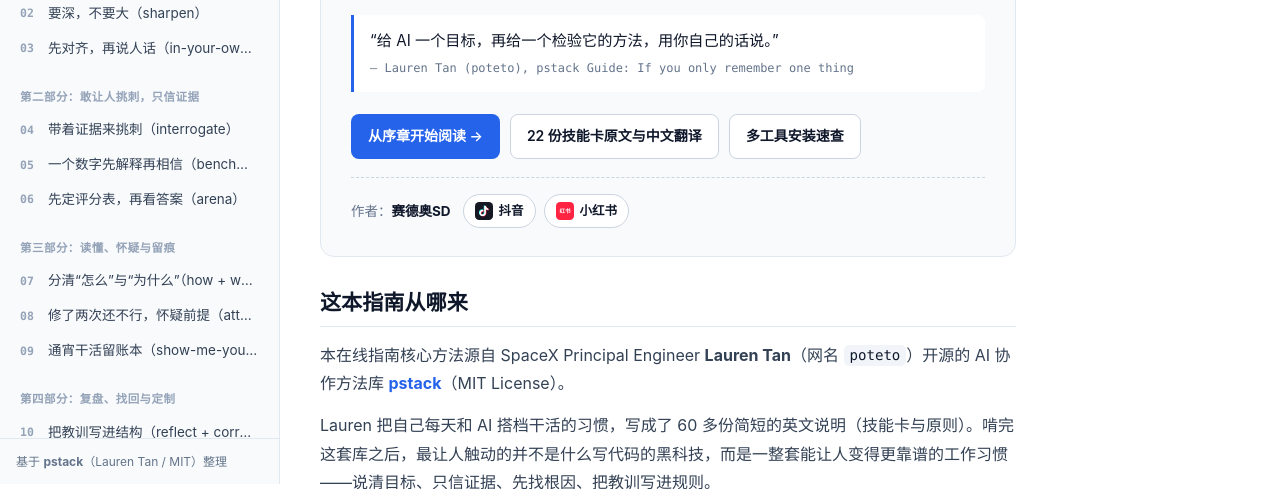
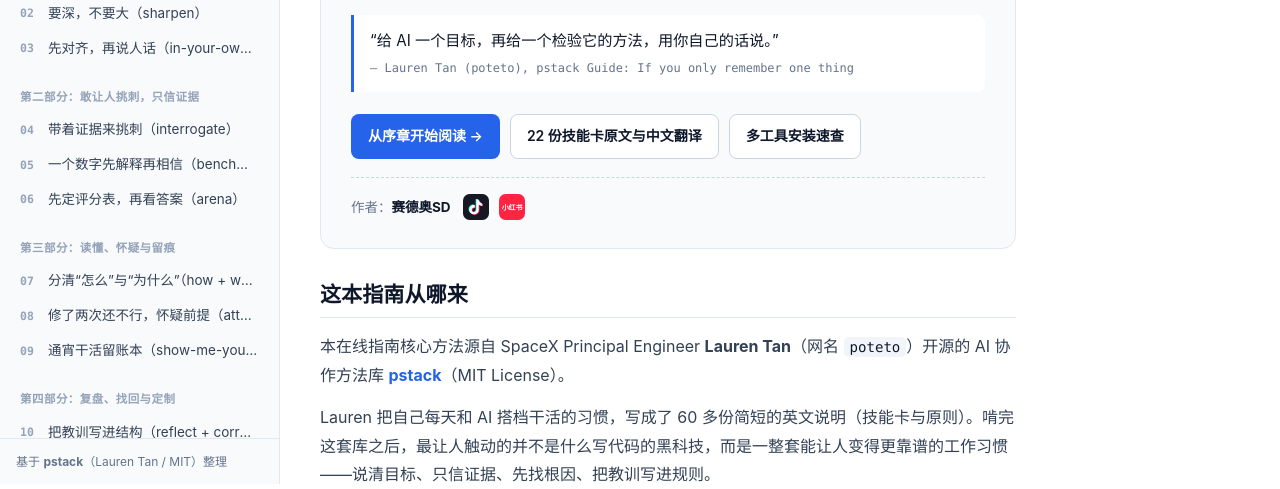
Before and after one commit to saideao/ai-collab, a plain HTML site: page index.html in a window 1280 px wide. Shown: the part 316-805 px from the top of the page. Drawn offline with Linux system fonts and the light colour scheme.

Commit message:
docs: update

```diff
--- a/app.js
+++ b/app.js
@@ -436,29 +436,23 @@
                 <div class="social-links">
                   ${
                     DATA.book.socials && DATA.book.socials.douyin
-                      ? `<a class="social-btn social-douyin" href="${esc(DATA.book.socials.douyin)}" target="_blank" rel="noopener noreferrer" title="访问赛德奥SD 的抖音主页">
-                          <span class="social-icon" aria-hidden="true">
-                            <svg width="18" height="18" viewBox="0 0 24 24" fill="none">
-                              <rect width="24" height="24" rx="5.5" fill="#161823"/>
-                              <path d="M16.6 8.2c-1.1-.6-1.9-1.7-2.1-3h-2.1v9.4c0 1.2-1 2.2-2.2 2.2s-2.2-1-2.2-2.2 1-2.2 2.2-2.2c.2 0 .5 0 .7.1V10.3c-.2 0-.5-.1-.7-.1-2.4 0-4.3 1.9-4.3 4.3s1.9 4.3 4.3 4.3 4.3-1.9 4.3-4.3V9.7c.9.7 2 1.1 3.2 1.1V8.7c-.4 0-.8-.2-1.1-.5z" fill="#25F4EE" transform="translate(-0.7,-0.5)"/>
-                              <path d="M16.6 8.2c-1.1-.6-1.9-1.7-2.1-3h-2.1v9.4c0 1.2-1 2.2-2.2 2.2s-2.2-1-2.2-2.2 1-2.2 2.2-2.2c.2 0 .5 0 .7.1V10.3c-.2 0-.5-.1-.7-.1-2.4 0-4.3 1.9-4.3 4.3s1.9 4.3 4.3 4.3 4.3-1.9 4.3-4.3V9.7c.9.7 2 1.1 3.2 1.1V8.7c-.4 0-.8-.2-1.1-.5z" fill="#FE2C55" transform="translate(0.7,0.5)"/>
-                              <path d="M16.6 8.2c-1.1-.6-1.9-1.7-2.1-3h-2.1v9.4c0 1.2-1 2.2-2.2 2.2s-2.2-1-2.2-2.2 1-2.2 2.2-2.2c.2 0 .5 0 .7.1V10.3c-.2 0-.5-.1-.7-.1-2.4 0-4.3 1.9-4.3 4.3s1.9 4.3 4.3 4.3 4.3-1.9 4.3-4.3V9.7c.9.7 2 1.1 3.2 1.1V8.7c-.4 0-.8-.2-1.1-.5z" fill="#FFFFFF"/>
-                            </svg>
-                          </span>
-                          <span>抖音</span>
+                      ? `<a class="social-icon-link" href="${esc(DATA.book.socials.douyin)}" target="_blank" rel="noopener noreferrer" aria-label="抖音主页" title="抖音：赛德奥SD">
+                          <svg width="26" height="26" viewBox="0 0 24 24" fill="none" aria-hidden="true">
+                            <rect width="24" height="24" rx="6" fill="#161823"/>
+                            <path d="M16.6 8.2c-1.1-.6-1.9-1.7-2.1-3h-2.1v9.4c0 1.2-1 2.2-2.2 2.2s-2.2-1-2.2-2.2 1-2.2 2.2-2.2c.2 0 .5 0 .7.1V10.3c-.2 0-.5-.1-.7-.1-2.4 0-4.3 1.9-4.3 4.3s1.9 4.3 4.3 4.3 4.3-1.9 4.3-4.3V9.7c.9.7 2 1.1 3.2 1.1V8.7c-.4 0-.8-.2-1.1-.5z" fill="#25F4EE" transform="translate(-0.7,-0.5)"/>
+                            <path d="M16.6 8.2c-1.1-.6-1.9-1.7-2.1-3h-2.1v9.4c0 1.2-1 2.2-2.2 2.2s-2.2-1-2.2-2.2 1-2.2 2.2-2.2c.2 0 .5 0 .7.1V10.3c-.2 0-.5-.1-.7-.1-2.4 0-4.3 1.9-4.3 4.3s1.9 4.3 4.3 4.3 4.3-1.9 4.3-4.3V9.7c.9.7 2 1.1 3.2 1.1V8.7c-.4 0-.8-.2-1.1-.5z" fill="#FE2C55" transform="translate(0.7,0.5)"/>
+                            <path d="M16.6 8.2c-1.1-.6-1.9-1.7-2.1-3h-2.1v9.4c0 1.2-1 2.2-2.2 2.2s-2.2-1-2.2-2.2 1-2.2 2.2-2.2c.2 0 .5 0 .7.1V10.3c-.2 0-.5-.1-.7-.1-2.4 0-4.3 1.9-4.3 4.3s1.9 4.3 4.3 4.3 4.3-1.9 4.3-4.3V9.7c.9.7 2 1.1 3.2 1.1V8.7c-.4 0-.8-.2-1.1-.5z" fill="#FFFFFF"/>
+                          </svg>
                         </a>`
                       : ""
                   }
                   ${
                     DATA.book.socials && DATA.book.socials.xiaohongshu
-                      ? `<a class="social-btn social-xhs" href="${esc(DATA.book.socials.xiaohongshu)}" target="_blank" rel="noopener noreferrer" title="访问赛德奥SD 的小红书主页">
-                          <span class="social-icon" aria-hidden="true">
-                            <svg width="18" height="18" viewBox="0 0 24 24" fill="none">
-                              <rect width="24" height="24" rx="5.5" fill="#FF2442"/>
-                              <text x="12" y="15.2" text-anchor="middle" fill="#FFFFFF" font-size="7.4" font-weight="800" font-family="-apple-system, BlinkMacSystemFont, PingFang SC, sans-serif">红书</text>
-                            </svg>
-                          </span>
-                          <span>小红书</span>
+                      ? `<a class="social-icon-link" href="${esc(DATA.book.socials.xiaohongshu)}" target="_blank" rel="noopener noreferrer" aria-label="小红书主页" title="小红书：赛德奥SD">
+                          <svg width="26" height="26" viewBox="0 0 32 32" fill="none" aria-hidden="true">
+                            <rect width="32" height="32" rx="8" fill="#FF2442"/>
+                            <text x="16" y="19.3" text-anchor="middle" fill="#FFFFFF" font-size="8.6" font-weight="800" letter-spacing="-0.2" font-family="-apple-system, BlinkMacSystemFont, PingFang SC, Hiragino Sans GB, Microsoft YaHei, sans-serif">小红书</text>
+                          </svg>
                         </a>`
                       : ""
                   }
--- a/index.html
+++ b/index.html
@@ -9,7 +9,7 @@
   <meta property="og:description" content="序章 + 12 个 AI 协作习惯在线互动指南 + 22 份官方 SKILL.md 中英双栏对照 + 可勾选实操清单。作者：赛德奥SD。" />
   <meta property="og:type" content="website" />
   <meta property="og:url" content="https://saideao.github.io/ai-collab/" />
-  <link rel="stylesheet" href="styles.css?v=20261125-15" />
+  <link rel="stylesheet" href="styles.css?v=20261125-16" />
 </head>
 <body>
   <!-- Top Header -->
@@ -112,7 +112,7 @@
     </div>
   </div>
 
-  <script src="data.js?v=20261125-15"></script>
-  <script src="app.js?v=20261125-15"></script>
+  <script src="data.js?v=20261125-16"></script>
+  <script src="app.js?v=20261125-16"></script>
 </body>
 </html>
--- a/styles.css
+++ b/styles.css
@@ -684,52 +684,29 @@ kbd {
 .social-links {
   display: inline-flex;
   align-items: center;
-  flex-wrap: wrap;
-  gap: 8px;
-}
-
-.social-btn {
+  gap: 10px;
+}
+
+.social-icon-link {
   display: inline-flex;
   align-items: center;
-  gap: 6px;
-  padding: 5px 11px;
-  border-radius: 999px;
-  font-size: 12.5px;
-  font-weight: 600;
-  border: 1px solid var(--border-strong);
-  background: var(--bg-card);
-  color: var(--text-primary);
+  justify-content: center;
+  width: 26px;
+  height: 26px;
+  border-radius: 6px;
   text-decoration: none;
-  transition: transform 0.14s, border-color 0.14s, box-shadow 0.14s;
-}
-
-.social-btn:hover {
+  flex-shrink: 0;
+  transition: transform 0.14s ease, opacity 0.14s ease;
+}
+
+.social-icon-link:hover {
   text-decoration: none;
-  transform: translateY(-1px);
-  box-shadow: var(--shadow-sm);
-}
-
-.social-douyin:hover {
-  border-color: #111827;
-}
-
-[data-theme="dark"] .social-douyin:hover {
-  border-color: #25f4ee;
-}
-
-.social-xhs:hover {
-  border-color: #ff2442;
-  color: #ff2442;
-}
-
-.social-icon {
-  width: 18px;
-  height: 18px;
-  border-radius: 5px;
-  display: inline-flex;
-  align-items: center;
-  justify-content: center;
-  flex-shrink: 0;
+  transform: translateY(-1px) scale(1.06);
+  opacity: 0.92;
+}
+
+.social-icon-link svg {
+  display: block;
 }
 
 .btn {
```
Also changed, not shown: 1 other file.
